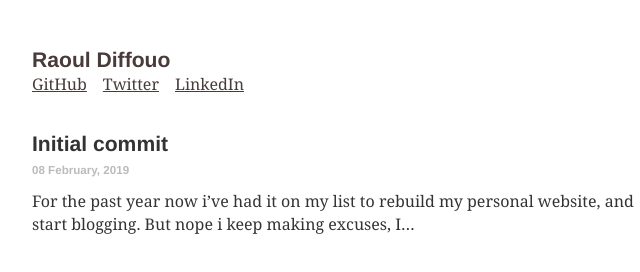
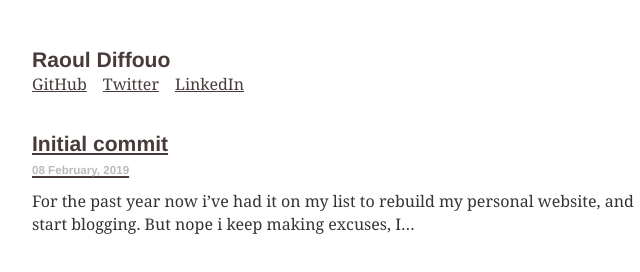
Before and after one commit to diraulo/raoul.codes, a Gatsby site: page / in a window 1280 px wide. Shown: the full height of the page, 299-939 px from the left. Built offline with nearby package versions, Linux system fonts and the light colour scheme; Gatsby itself is replaced by a stand-in of ours; some packages are replaced by stand-ins of ours.

Commit message:
Link to the post page on the index

```diff
--- a/src/pages/index.js
+++ b/src/pages/index.js
@@ -1,5 +1,5 @@
 import React from 'react'
-import { graphql } from 'gatsby'
+import { Link, graphql } from 'gatsby'
 
 import { rhythm } from '../utils/typography'
 
@@ -8,8 +8,9 @@ import Layout from '../components/Layout'
 const IndexPage = ({ data }) => (
   <Layout>
     {
-      data.allMarkdownRemark.edges.map(({ node: { id, frontmatter, excerpt } }) => (
+      data.allMarkdownRemark.edges.map(({ node: { id, frontmatter, fields, excerpt } }) => (
         <div key={id}>
+          <Link to={fields.slug}>
             <h3 style={{ marginBottom: `${rhythm(1 / 2)}` }}>
               {frontmatter.title}{' '} <br />
 
@@ -17,6 +18,7 @@ const IndexPage = ({ data }) => (
                 {frontmatter.date}
               </span>
             </h3>
+          </Link>
           <p>{excerpt}</p>
         </div>
       ))
@@ -35,6 +37,9 @@ export const query = graphql`
             title
             date(formatString: "DD MMMM, YYYY")
           }
+          fields {
+            slug
+          }
           excerpt
         }
       }
```
Lines whose indentation alone changed are shown as unchanged.
